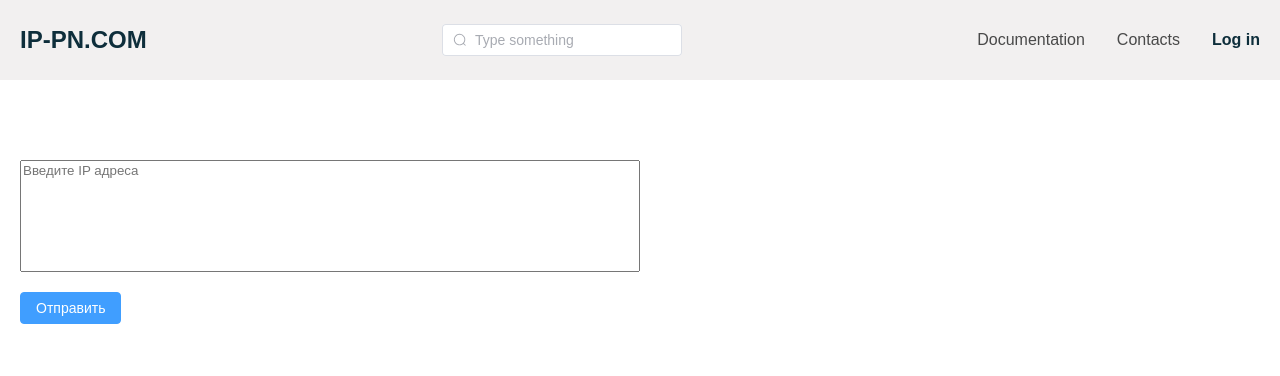
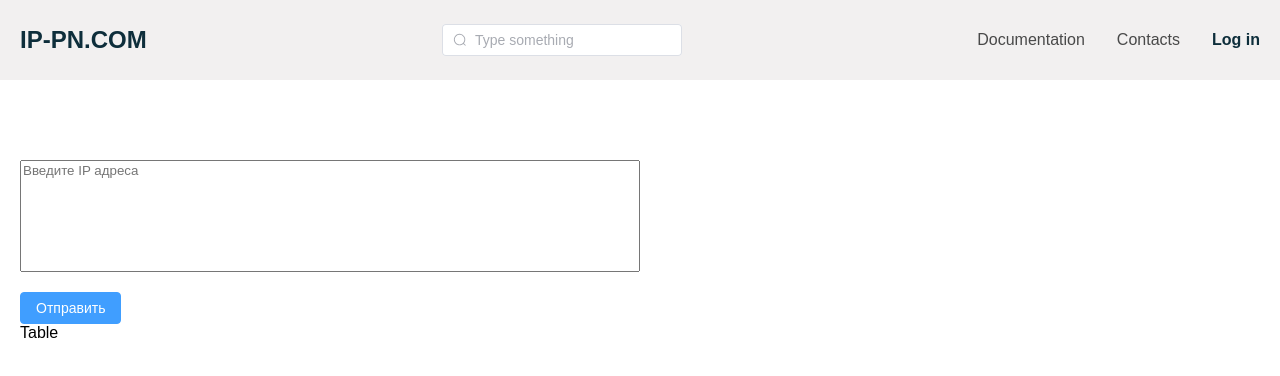
Before and after one commit to eleskin/ip-check, a Vue app: page / in a window 1280 px wide. Shown: the top 376 px of the page. Built offline with nearby package versions, Linux system fonts and the light colour scheme.

Commit message:
Added AppTable

```diff
--- a/components.d.ts
+++ b/components.d.ts
@@ -8,6 +8,7 @@ export {}
 declare module 'vue' {
   export interface GlobalComponents {
     AppHeader: typeof import('./src/components/AppHeader.vue')['default']
+    AppTable: typeof import('./src/components/AppTable.vue')['default']
     ElAutoResizer: typeof import('element-plus/es')['ElAutoResizer']
     ElButton: typeof import('element-plus/es')['ElButton']
     ElInput: typeof import('element-plus/es')['ElInput']
--- /dev/null
+++ b/src/components/AppTable.vue
@@ -0,0 +1,15 @@
+<template>
+  <div>
+    <div class="container">
+      Table
+    </div>
+  </div>
+</template>
+
+<script setup lang="ts">
+
+</script>
+
+<style>
+
+</style>
--- a/src/views/AppHome.vue
+++ b/src/views/AppHome.vue
@@ -6,19 +6,30 @@
 				<el-button type="primary" native-type="submit">Отправить</el-button>
 			</form>
 		</div>
+		<app-table></app-table>
 	</div>
 </template>
 
 <script setup lang="ts">
 import { ref } from 'vue'
 import axios from 'axios'
+import AppTable from '@/components/AppTable.vue';
 
 const textareaValue = ref('');
 
 const handleFormSubmit = async () => {
 	const ipList = textareaValue.value.split('\n');
 
-	const result = await axios.all(ipList.map((ip) => axios.get(`http://ip-api.com/json/${ip}`)));
+	const filteredIpList = ipList.filter((ip) => {
+		if (!/^((25[0-5]|(2[0-4]|1\d|[1-9]|)\d)\.?\b){4}$/.test(ip)) {
+			alert(`Некорректный IP: ${ip}`);
+			return;
+		}
+
+		return ip;
+	});
+
+	const result = await axios.all(filteredIpList.map((ip) => axios.get(`http://ip-api.com/json/${ip}`)));
 
 	console.log(result);
 };
```
